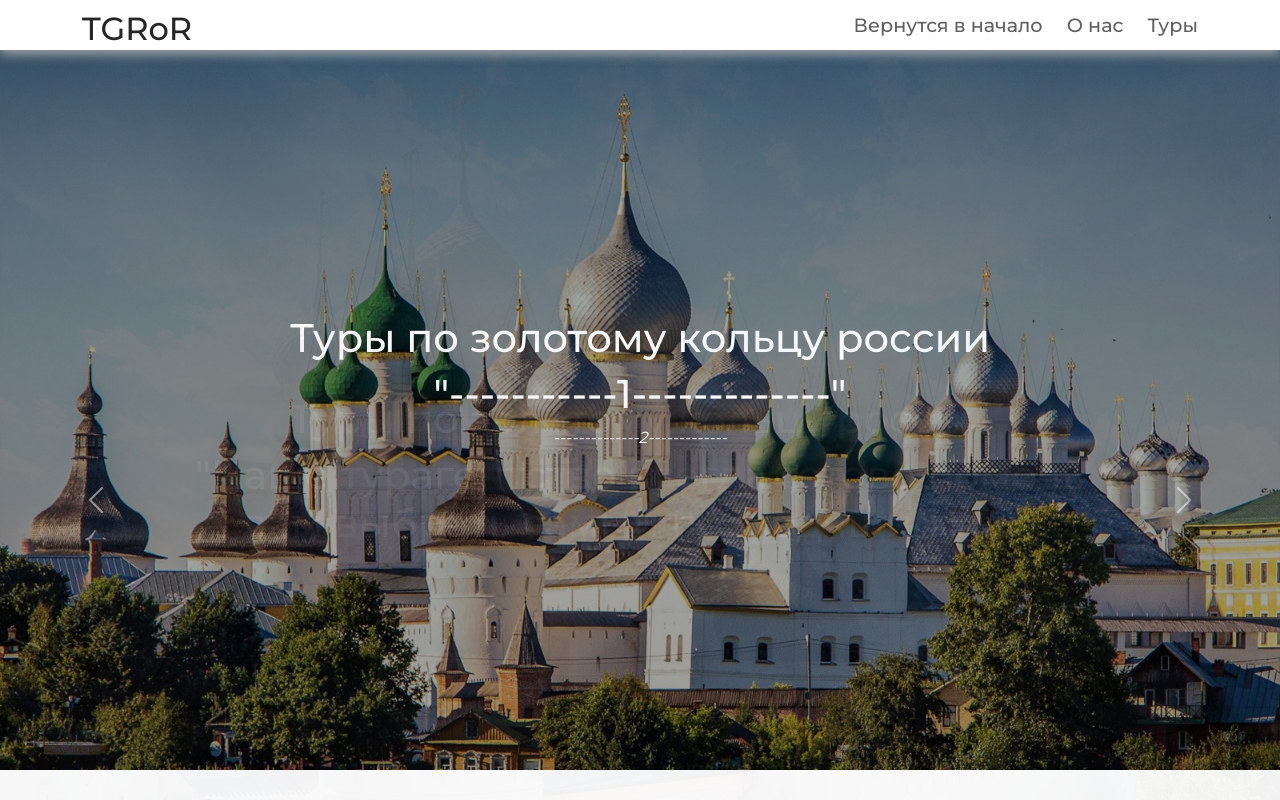
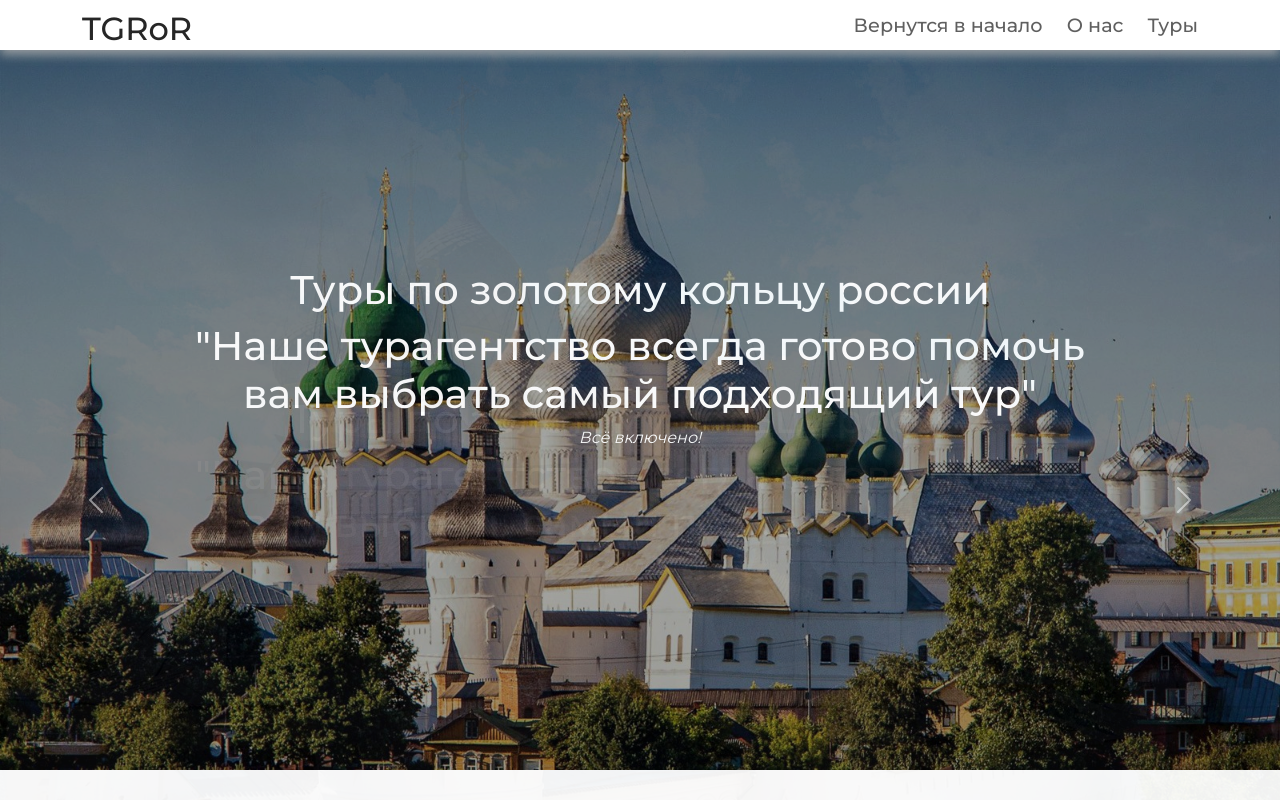
Before and after one commit to Alkomenko/Kublitsky, a plain HTML site: page lab10/index.html in a window 1280 px wide. Shown: the top 800 px of the page. Drawn offline with nearby package versions, Linux system fonts and the light colour scheme.

Commit message:
index.html

```diff
--- a/lab10/index.html
+++ b/lab10/index.html
@@ -45,8 +45,8 @@
 					<img src="img/1.jpg" class="d-block w-100" alt="...">
 					<div class="carousel-caption">
 						<h1>Туры по золотому кольцу россии</h1>
-						<h1>"-----------1-------------"</h1>
-						<i>--------------2-------------</i>
+						<h1>"Наше турагентство всегда готово помочь вам выбрать самый подходящий тур"</h1>
+						<i>Всё включено!</i>
 					</div>
 				</div>
 				<div class="carousel-item">
@@ -61,8 +61,8 @@
 					<img src="img/3.jpg" class="d-block w-100" alt="...">
 					<div class="carousel-caption">
 						<h1>Туры по золотому кольцу россии</h1>
-						<h1>"-----------1-------------"</h1>
-						<i>------------2---------------</i>
+						<h1>"Наше турагентство всегда готово помочь вам выбрать самый подходящий тур"</h1>
+						<i>Всё включено!</i>
 					</div>
 				</div>
 			</div>
```
